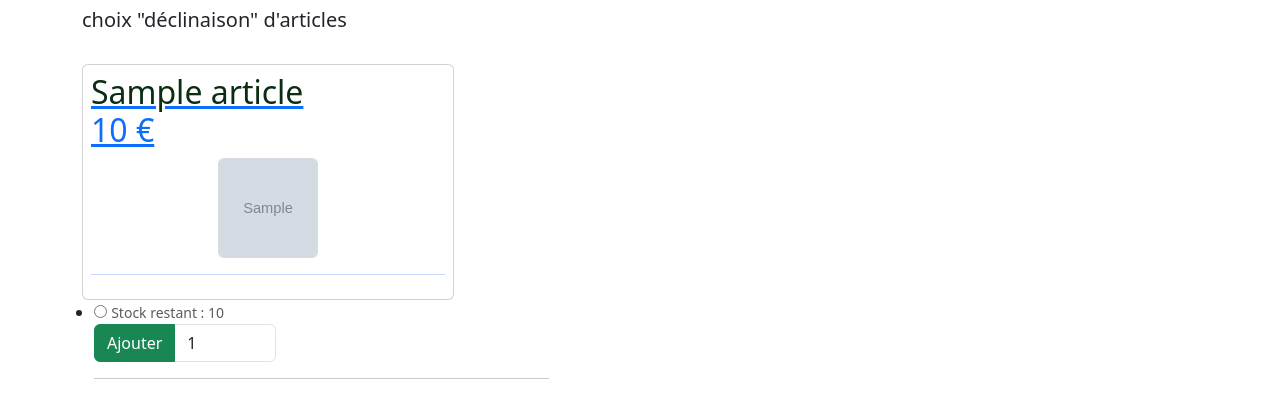
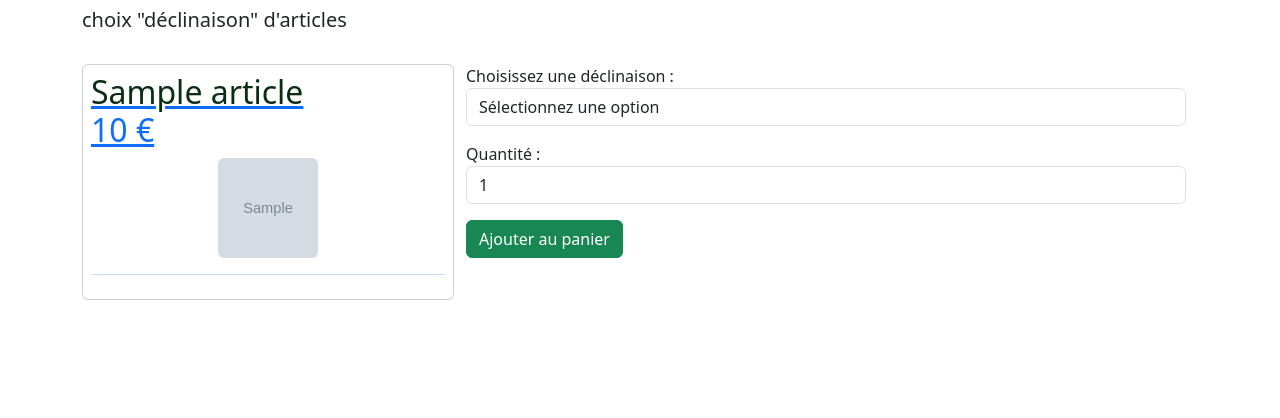
Before and after one commit to ibrahima-ngom/SAE_3.4.5_VELO, a Flask app: template templates/client/boutique/declinaison_article.html in a window 1280 px wide. Shown: the part 64-482 px from the top of the page. Run offline with Flask 3, Linux system fonts and the light colour scheme; the template is opened without the code that fills it: most values are stand-ins (such as "Sample title", 1, 10 or a date in 2020); grey boxes marked "Sample" are stand-in pictures; some libraries are stand-ins or nearby versions.

Commit message:
ajout liste deroulante pour choisir la couleur et la taille

```diff
--- a/templates/client/boutique/declinaison_article.html
+++ b/templates/client/boutique/declinaison_article.html
@@ -21,36 +21,37 @@
                             </div>
         </div>
 
-            <ul>
-                {% for item_declinaison in declinaisons  %}
-                    <li>
-                    {% if item_declinaison.id_couleur is defined and  item_declinaison.id_couleur > 1 %}
-                        couleur : <stong style="color:{{ item_declinaison.code_couleur }}">{{ item_declinaison.libelle_couleur }}</stong>
-                    {% endif %}
-                    {% if item_declinaison.id_taille is defined and  item_declinaison.id_taille > 1 %}
-                      - taille : <span> {{ item_declinaison.libelle_taille }}</span>
-                    {% endif %}
-                    {% if item_declinaison.stock is defined and item_declinaison.stock != None %}
-                        {% if item_declinaison.stock > 0 %}
-                            <form  action="/client/panier/add"  method="post" class="col-2">
-                                 <input type="radio" name="id_declinaison_article" value="{{ item_declinaison.id_declinaison_article }}" required>
-                                    <small class="text-muted">Stock restant : {{ item_declinaison.stock }}</small>
-                                 <div class="input-group">
-                                    <button class="btn  btn-success"  id="button-addon1">
-                                            <i class="bi bi-cart"></i>
-                                        <i class="fas fa-shopping-cart"></i>Ajouter
-                                    </button>
-                                        <input type="number" id="input-{{ item_declinaison.id_declinaison_article }}" step="1" min="0" max="{{ item_declinaison.stock }}" class="form-control col-2" value="1" name="quantite"  aria-describedby="button-addon1">
-                                 </div>
-                            </form>
-                       {% else %}
-                                 <small class="text-muted">article  momentanément indisponible</small>
-                        {% endif %}
-                        </li>
-                      {% endif %}
-                    <hr class="col-5">
-                {% endfor %}
-            </ul>
+            <form action="/client/panier/add" method="post" class="col-8 mt-4">
+                <div class="form-group">
+                    <label for="declinaison">Choisissez une déclinaison :</label>
+                    <select class="form-control" id="declinaison" name="id_declinaison_article" required>
+                        <option value="">Sélectionnez une option</option>
+                        {% for item_declinaison in declinaisons %}
+                            {% if item_declinaison.stock is defined and item_declinaison.stock != None and item_declinaison.stock > 0 %}
+                                <option value="{{ item_declinaison.id_declinaison_article }}">
+                                    {% if item_declinaison.id_couleur is defined and item_declinaison.id_couleur > 1 %}
+                                        Couleur: <span style="color:{{ item_declinaison.code_couleur }}">{{ item_declinaison.libelle_couleur }}</span>
+                                    {% endif %}
+                                    {% if item_declinaison.id_taille is defined and item_declinaison.id_taille > 1 %}
+                                        - Taille: {{ item_declinaison.libelle_taille }}
+                                    {% endif %}
+                                    (Stock: {{ item_declinaison.stock }})
+                                </option>
+                            {% endif %}
+                        {% endfor %}
+                    </select>
+                </div>
+
+                <div class="form-group mt-3">
+                    <label for="quantite">Quantité :</label>
+                    <input type="number" id="quantite" name="quantite" class="form-control" value="1" min="1" required>
+                </div>
+
+                <button type="submit" class="btn btn-success mt-3">
+                    <i class="bi bi-cart"></i>
+                    <i class="fas fa-shopping-cart"></i> Ajouter au panier
+                </button>
+            </form>
 
         </div>
     </div>
```
